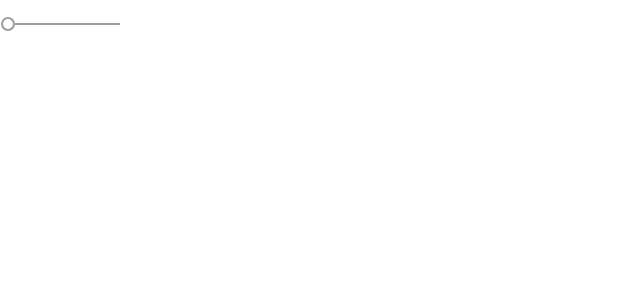
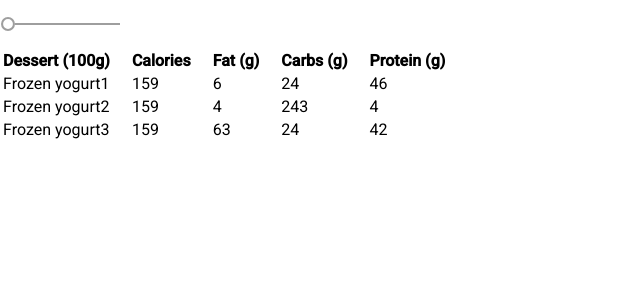
Before and after one commit to ramknemo/griddata, an Angular app: page / in a window 1280 px wide. Shown: the top 300 px of the page, without its empty margins (0-640 px from the left). Built offline with nearby package versions, Linux system fonts and the light colour scheme.

Commit message:
from file

```diff
--- a/package.json
+++ b/package.json
@@ -21,6 +21,7 @@
     "@angular/platform-browser": "~9.0.3",
     "@angular/platform-browser-dynamic": "~9.0.3",
     "@angular/router": "~9.0.3",
+    "http-client": "^4.3.1",
     "rxjs": "~6.5.4",
     "tslib": "^1.10.0",
     "zone.js": "~0.10.2"
--- a/src/app/app.component.html
+++ b/src/app/app.component.html
@@ -1,3 +1,20 @@
 <div>
   <mat-slider min="1" max="100" step="1" value="1"></mat-slider>
+  <table matSort (matSortChange)="sortData($event)">
+    <tr>
+      <th mat-sort-header="name">Dessert (100g)</th>
+      <th mat-sort-header="calories">Calories</th>
+      <th mat-sort-header="fat">Fat (g)</th>
+      <th mat-sort-header="carbs">Carbs (g)</th>
+      <th mat-sort-header="protein">Protein (g)</th>
+    </tr>
+
+    <tr *ngFor="let dessert of sortedData">
+      <td>{{dessert.name}}</td>
+      <td>{{dessert.calories}}</td>
+      <td>{{dessert.fat}}</td>
+      <td>{{dessert.carbs}}</td>
+      <td>{{dessert.protein}}</td>
+    </tr>
+  </table>
 </div>
--- a/src/app/app.component.ts
+++ b/src/app/app.component.ts
@@ -1,10 +1,75 @@
-import { Component } from '@angular/core';
+import { Component, OnChanges, SimpleChanges, OnInit,AfterViewChecked } from '@angular/core';
+import {Sort} from '@angular/material/sort';
+import { HttpClient} from '@angular/common/http';
+
+export interface Dessert {
+  calories: number;
+  carbs: number;
+  fat: number;
+  name: string;
+  protein: number;
+}
 
 @Component({
   selector: 'app-root',
   templateUrl: './app.component.html',
   styleUrls: ['./app.component.css']
 })
-export class AppComponent {
+export class AppComponent  implements OnInit,AfterViewChecked{
   title = 'griddataapp';
+
+  // desserts: Dessert[] = [
+  //   {name: 'Frozen yogurt', calories: 159, fat: 6, carbs: 24, protein: 4},
+  //   {name: 'Ice cream sandwich', calories: 237, fat: 9, carbs: 37, protein: 4},
+  //   {name: 'Eclair', calories: 262, fat: 16, carbs: 24, protein: 6},
+  //   {name: 'Cupcake', calories: 305, fat: 4, carbs: 67, protein: 4},
+  //   {name: 'Gingerbread', calories: 356, fat: 16, carbs: 49, protein: 4},
+  // ];
+  desserts: Dessert[] = [];
+  sortedData: Dessert[];
+
+  constructor(private http: HttpClient) {
+
+  }
+
+  ngAfterViewChecked(){
+    //this.http.get('assets/tableGridData.json').subscribe((data: Dessert[]) => this.desserts=data);
+  }
+  ngOnInit(){
+    this.setDatas();
+    this.sortedData = this.desserts.slice();
+    //this.setDatas();
+    //console.log("datas="+this.);
+    //this.http.get('assets/tableGridData.json').subscribe((data: Dessert[]) => this.desserts=data);
+  }
+
+  setDatas(){
+    //this.desserts=[{name: 'Frozen yogurt XXX', calories: 159, fat: 6, carbs: 24, protein: 4}];
+    this.http.get('assets/tableGridData.json').subscribe((data: Dessert[]) => {this.desserts=data ; this.sortedData = this.desserts.slice();});
+  }
+
+  sortData(sort: Sort) {
+    const data = this.desserts.slice();
+    if (!sort.active || sort.direction === '') {
+      this.sortedData = data;
+      return;
+    }
+
+    this.sortedData = data.sort((a, b) => {
+      const isAsc = sort.direction === 'asc';
+      switch (sort.active) {
+        case 'name': return compare(a.name, b.name, isAsc);
+        case 'calories': return compare(a.calories, b.calories, isAsc);
+        case 'fat': return compare(a.fat, b.fat, isAsc);
+        case 'carbs': return compare(a.carbs, b.carbs, isAsc);
+        case 'protein': return compare(a.protein, b.protein, isAsc);
+        default: return 0;
+      }
+    });
+  }
 }
+
+
+function compare(a: number | string, b: number | string, isAsc: boolean) {
+  return (a < b ? -1 : 1) * (isAsc ? 1 : -1);
+}
--- /dev/null
+++ b/src/assets/tableGridData.json
@@ -0,0 +1,5 @@
+[
+    {"name": "Frozen yogurt1", "calories": "159", "fat": "6", "carbs": "24", "protein": "46"},
+    {"name": "Frozen yogurt2", "calories": "159", "fat": "4", "carbs": "243", "protein": "4"},
+    {"name": "Frozen yogurt3", "calories": "159", "fat": "63", "carbs": "24", "protein": "42"}
+]
```
Also changed, not shown: src/app/app.module.ts (+6 -1 lines), 1 other file (tests, documents, lock files or other folders).
